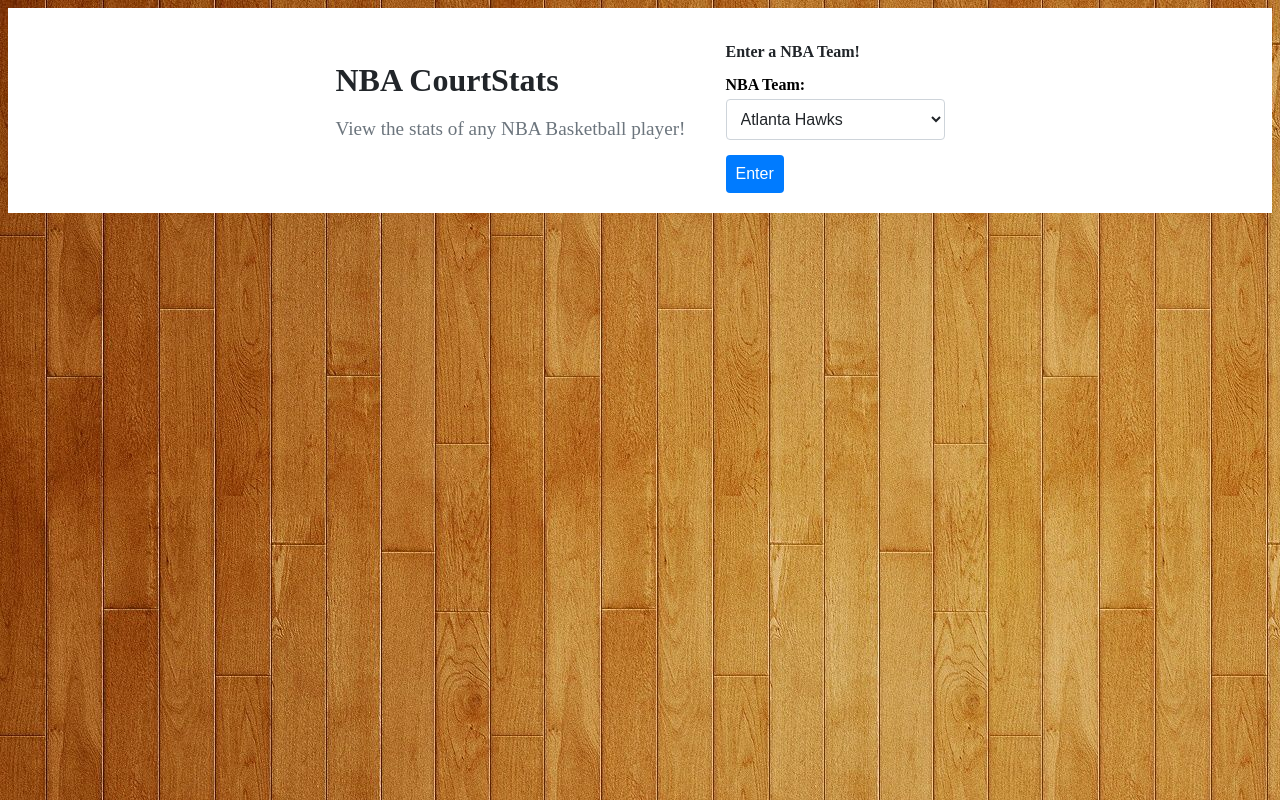
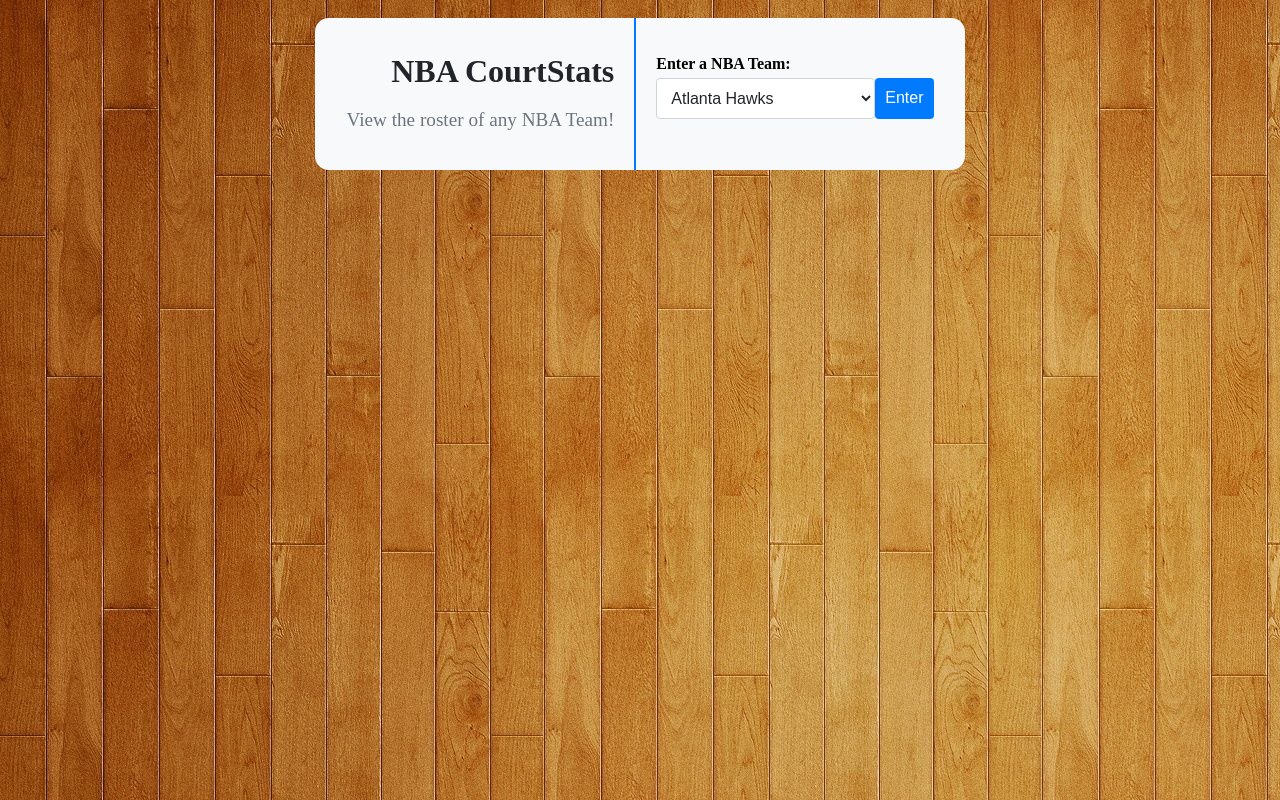
Before and after one commit to Daniel-Frederick/nba-courtstats, an Angular app: page / in a window 1280 px wide. Built offline with nearby package versions, Linux system fonts and the light colour scheme.

Commit message:
sytling the header and add-team components to match the theme

```diff
--- a/src/app/features/add-team/add-team.component.html
+++ b/src/app/features/add-team/add-team.component.html
@@ -1,8 +1,9 @@
 <section>
-  <h1 class="title">Enter a NBA Team!</h1>
+  <!-- <h1 class="title">Enter a NBA Team!</h1> -->
   <form (ngSubmit)="onSubmit()">
     <div class="add-player-wrapper">
-      <label>NBA Team:</label>
+      <label>Enter a NBA Team:</label>
+      <div class="select-team-wrapper">
       <select name="NBA-Team" [(ngModel)]="teamName" required>
         <option value="Atlanta Hawks">Atlanta Hawks</option>
         <option value="Boston Celtics">Boston Celtics</option>
@@ -36,6 +37,7 @@
         <option value="Washington Wizards">Washington Wizards</option>
       </select>
       <button type="submit" title="Add Player" id="button">Enter</button>
+      </div>
     </div>
   </form>
 </section>
--- a/src/app/features/add-team/add-team.component.scss
+++ b/src/app/features/add-team/add-team.component.scss
@@ -15,6 +15,11 @@
   .title {
     color: $font-color;
     margin-bottom: $margin;
+  }
+
+  .select-team-wrapper {
+    display: flex;
+    flex-direction: row;
   }
 
   .add-player-wrapper {
@@ -53,6 +58,7 @@
       font-size: 1rem;
       cursor: pointer;
       transition: background-color 0.3s ease;
+      height: 41px;
 
       &:hover {
         background-color: darken($primary-color, 10%);
--- a/src/app/features/header/header.component.html
+++ b/src/app/features/header/header.component.html
@@ -1,4 +1,4 @@
 <header>
   <h1 class="title">NBA CourtStats</h1>
-  <p>View the stats of any NBA Basketball player!</p>
+  <p>View the roster of any NBA Team!</p>
 </header>
--- a/src/app/features/header/header.component.scss
+++ b/src/app/features/header/header.component.scss
@@ -1,17 +1,15 @@
-$primary-color: #007bff;
-$secondary-color: #6c757d;
-$background-color: #f8f9fa;
+@import '../../../styles.scss';
+
 $font-color: #212529;
 $padding: 10px;
-$margin: 15px;
 
 header {
   // background-color: $background-color;
   padding: $padding * 2;
-  border-radius: 8px;
+  // border-radius: 8px;
   //box-shadow: 0 4px 8px rgba(0, 0, 0, 0.1);
-  text-align: left;
-  margin-bottom: $margin;
+  text-align: right;
+  border-right: 2px solid $primary-color;
 
   .title {
     color: $font-color;
--- a/src/app/features/player-team-list/player-team-list.component.scss
+++ b/src/app/features/player-team-list/player-team-list.component.scss
@@ -1,7 +1,16 @@
+@import '../../../styles.scss';
+
+section {
+    padding: 10px;
+}
+
 .heading-wrapper {
-    background-color: white;
+    background-color: $background-color;
     align-items: center;
     justify-content: center;
     display: flex;
     flex-direction: row;
+    width: 650px;
+    margin: 0 auto;
+    border-radius: 14px;
 }
--- a/src/app/features/single-player/single-player.component.scss
+++ b/src/app/features/single-player/single-player.component.scss
@@ -1,6 +1,5 @@
-$primary-color: #007bff;
-$secondary-color: #6c757d;
-$background-color: #f8f9fa;
+@import '../../../styles.scss';
+
 $font-color: #212529;
 $border-color: #ced4da;
 $padding: 10px;
--- a/src/app/features/single-team/single-team.component.scss
+++ b/src/app/features/single-team/single-team.component.scss
@@ -1,6 +1,5 @@
-$primary-color: #007bff;
-$secondary-color: #6c757d;
-$background-color: #f8f9fa;
+@import '../../../styles.scss';
+
 $font-color: #212529;
 $border-color: #ced4da;
 $padding: 10px;
--- a/src/index.html
+++ b/src/index.html
@@ -2,7 +2,7 @@
 <html lang="en">
 <head>
   <meta charset="utf-8">
-  <title>NbaCourtstats</title>
+  <title>Nba Courtstats</title>
   <base href="/">
   <meta name="viewport" content="width=device-width, initial-scale=1">
   <link rel="icon" type="image/x-icon" href="favicon.ico">
--- a/src/styles.scss
+++ b/src/styles.scss
@@ -1,7 +1,6 @@
-/* You can add global styles to this file, and also import other style files */
-/* NBA offical colors: */
-$NBA-red: #C8102E;
-$NBA-blue: #1D428A;
+$primary-color: #007bff;
+$secondary-color: #6c757d;
+$background-color: #f8f9fa;
 
 body {
   background-image: url("./assets/woodfloor.jpg");
```
